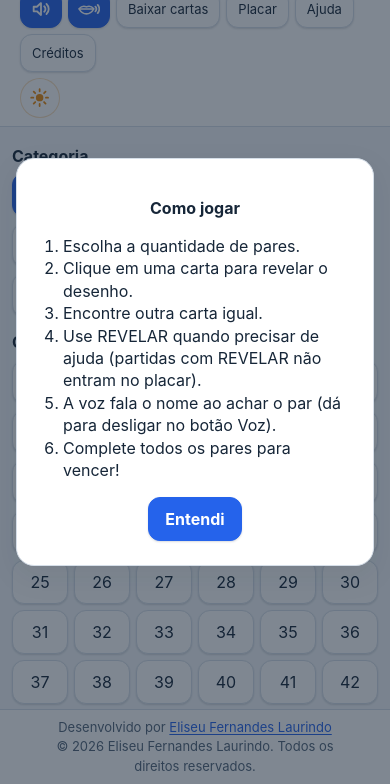
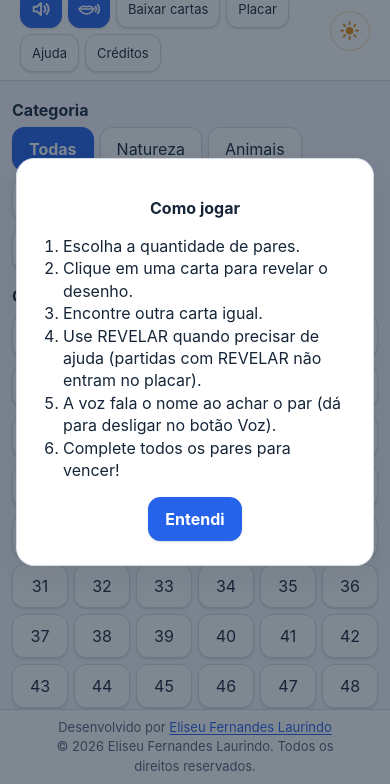
Before and after one commit to eliseuangelos/jogo-da-memoria, a plain HTML site: page index.html in a window 390 px wide. Shown: the part 60-844 px from the top of the page. Drawn offline with Linux system fonts and the light colour scheme.

Commit message:
Add responsive styles for #tb element

```diff
--- a/assets/css/game.css
+++ b/assets/css/game.css
@@ -87,3 +87,10 @@ html{background:var(--color-background)}
 .site-footer p{margin:0}.site-footer p>span{display:inline-block;margin:0 var(--space-3)}
 .site-footer a{color:var(--color-action);text-decoration:underline;text-underline-offset:2px}
 @media(max-width:700px),(max-height:500px){body.ing header{background:none;border:0}body.ing .brand,body.ing .site-footer{display:none}}
+@media (max-width:700px) {
+  #tb {
+    width: 85%;
+    max-width: 85%;
+    box-sizing: border-box;
+  }
+}
```
